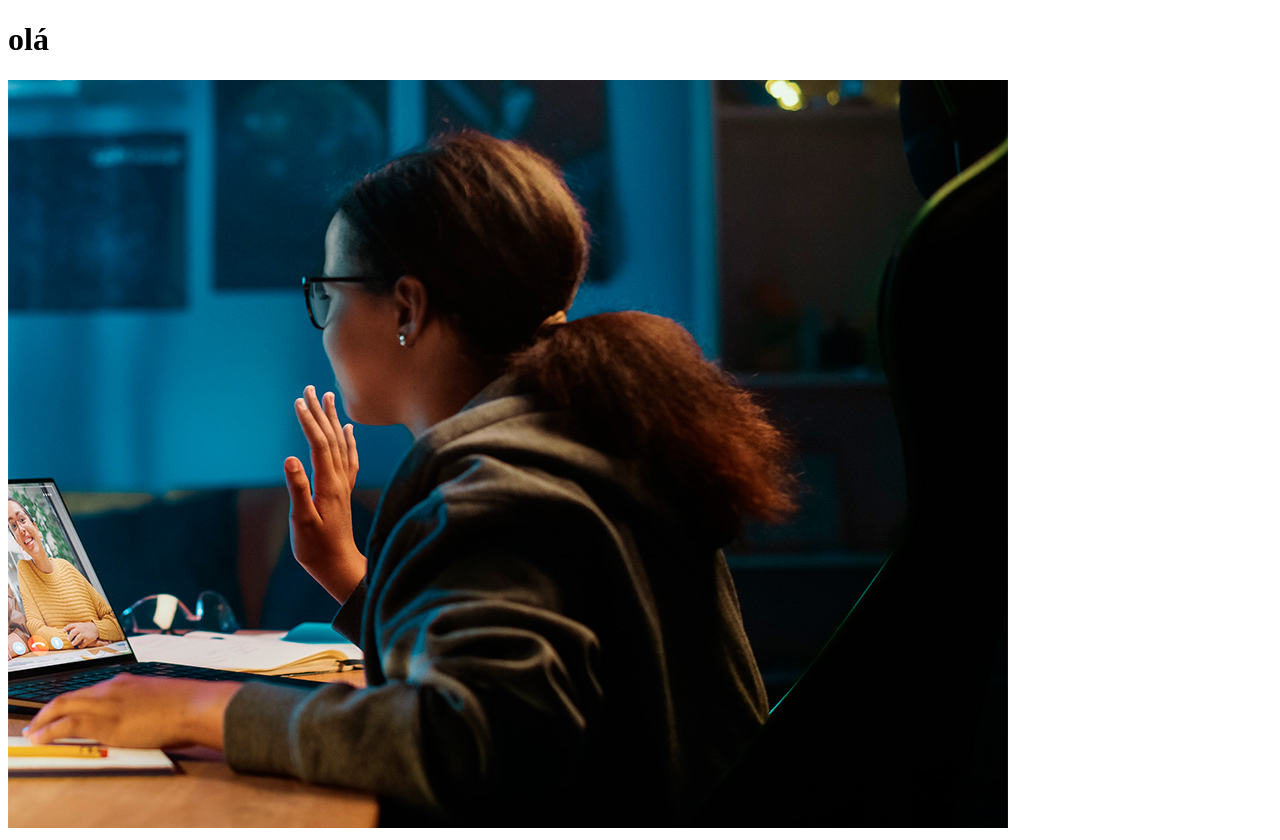
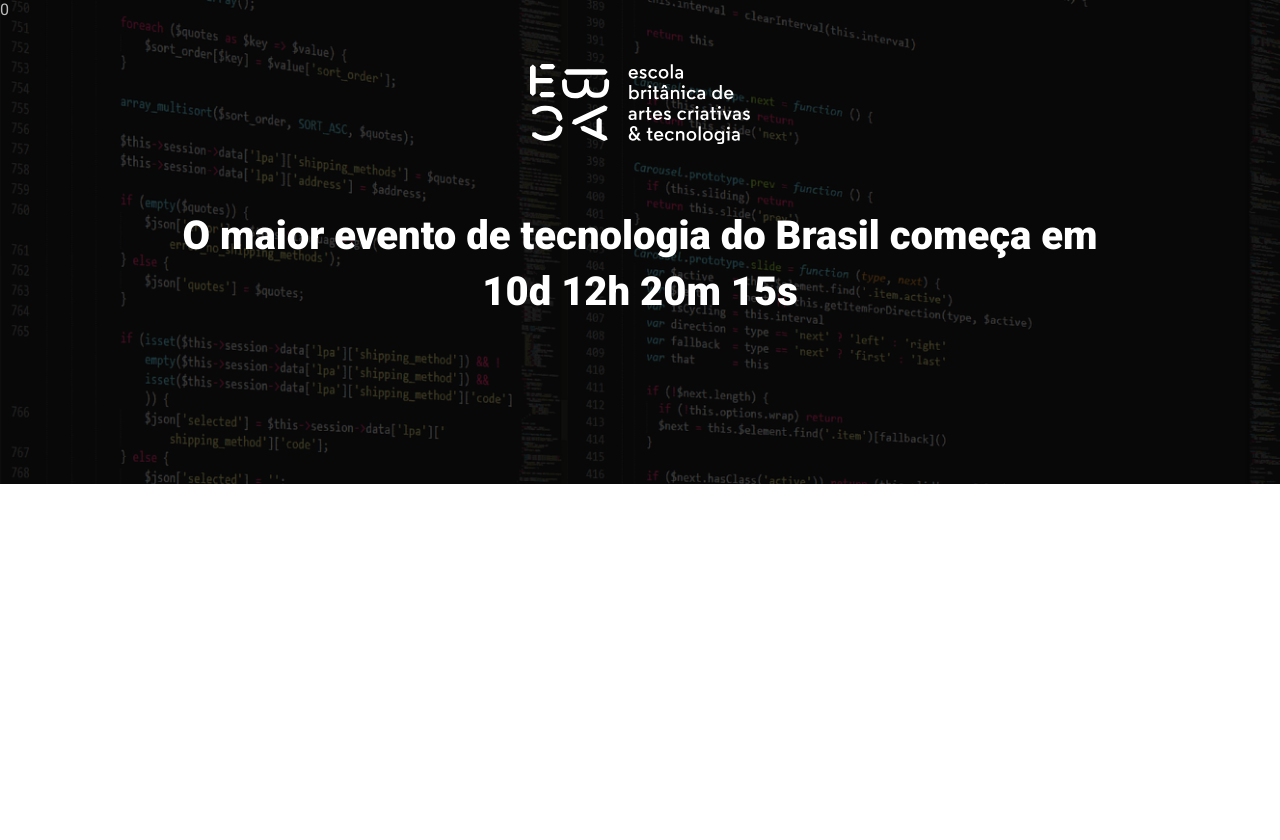
Before and after one commit to lumiotto/ebac_tech_talks, a website built with Parcel: page src/index.html in a window 1280 px wide. After the commit the page ends 800 px from the top, so only its background shows below. Built offline with nearby package versions, Linux system fonts and the light colour scheme.

Commit message:
criando o hero

```diff
--- a/src/index.html
+++ b/src/index.html
@@ -3,12 +3,23 @@
 <head>
     <meta charset="UTF-8">
     <meta name="viewport" content="width=device-width, initial-scale=1.0">
-    <title>Document</title>
+    <title>EBAC Tech Talks</title>
     <link rel="stylesheet" href="styles/main.scss">
+    <link rel="preconnect" href="https://fonts.googleapis.com">
+    <link rel="preconnect" href="https://fonts.gstatic.com" crossorigin>
+    <link href="https://fonts.googleapis.com/css2?family=Roboto:wght@400;700;900&display=swap" rel="stylesheet">
 </head>
 <body>
-    <h1>olá</h1>
-    <img src="./images/backend.png" alt="">
+    <header class="hero">
+        <div class="container">
+            <img class="hero__logo" src="./images/ebac_logo.svg" alt="EBAC">
+            <p class="hero__text">O maior evento de tecnologia do Brasil começa em 10d 12h 20m 15s</p>
+        </div>
+    </header>
+
+
+
+
     <script src="scripts/main.js"></script>
 </body>
 </html>
--- /dev/null
+++ b/src/styles/_hero.scss
@@ -0,0 +1,52 @@
+.hero {
+    padding-top: 64px;
+    padding-bottom: 100px;
+    background-image: url(../images/fundo.png);
+    background-repeat: no-repeat;
+    background-size: cover;
+    position: relative;
+
+    .container {
+        position: relative;
+    }
+
+    &::before {
+        position: absolute;
+        top: 0;
+        left: 0;
+        width: 100%;
+        height: 100%;
+        background-color: #000;
+        content: '0';
+        opacity: 0.7;
+    }
+
+    &__logo {
+        display: block;
+        margin: 0 auto;
+        height: 80px;
+    }
+
+    &__text {
+        margin-top: 64px;
+        margin-bottom: 64px;
+        font-size: 40px;
+        line-height: 56px;
+        font-weight: 800;
+        text-align: center;
+    }
+
+    @media (max-width: 640px) {
+        padding: 40px 0;
+
+        &__logo {
+            height: 40px;
+        }
+
+        &__text {
+            font-size: 22px;
+            line-height: 24px;
+            margin: 24px 0;
+        }
+    }
+}
--- a/src/styles/main.scss
+++ b/src/styles/main.scss
@@ -0,0 +1,23 @@
+@use 'hero';
+
+* {
+    margin: 0;
+    padding: 0;
+    box-sizing: border-box;
+    font-family: 'Roboto', sans-serif;
+    color: #fff;
+}
+
+.container {
+    max-width: 960px;
+    width: 100%;
+    margin: 0 auto;
+
+    @media (max-width: 640px) {
+        max-width: 80%;
+    }
+
+    @media (max-width: 1024px) {
+        max-width: 90%;
+    }
+}
```
